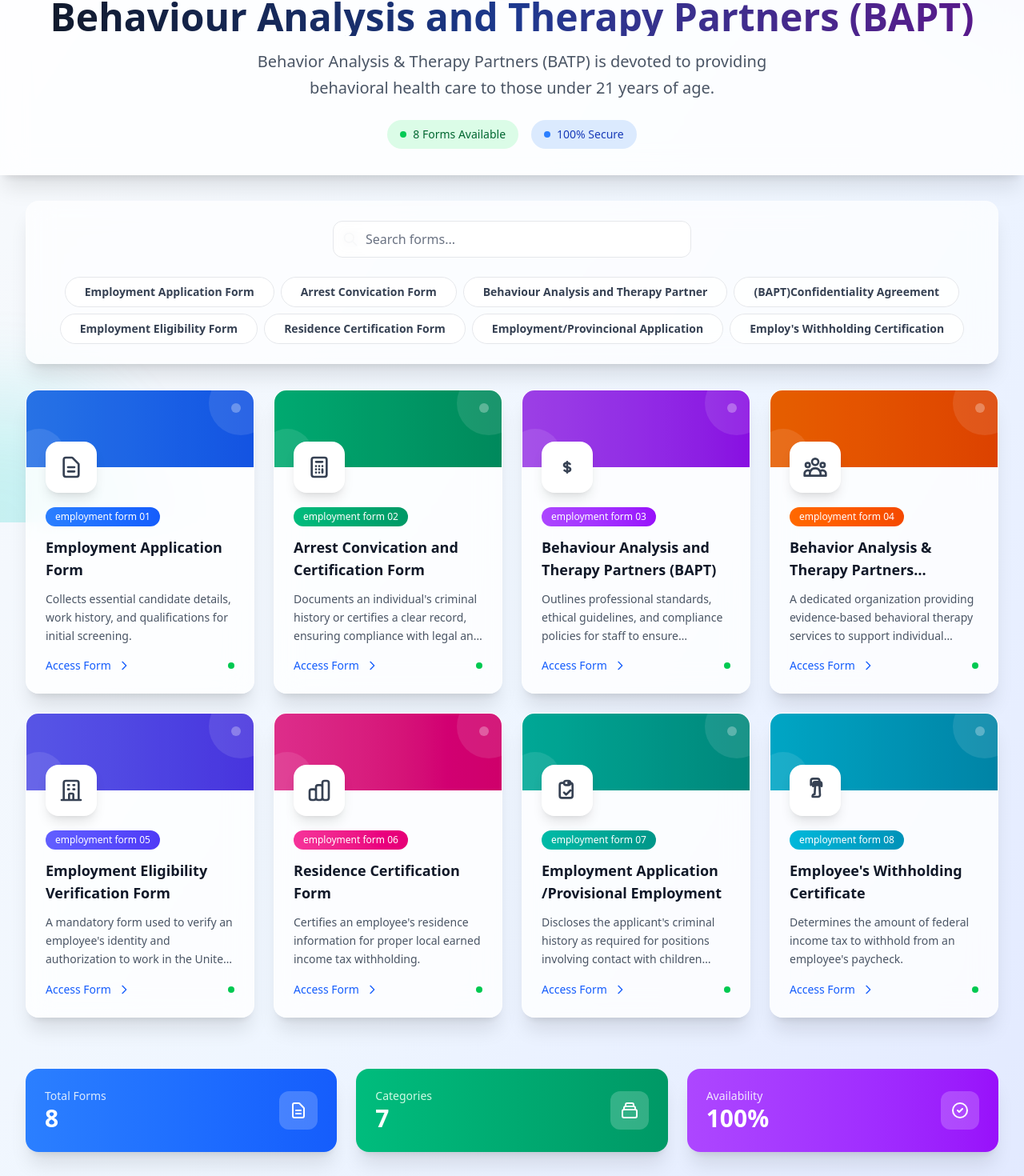
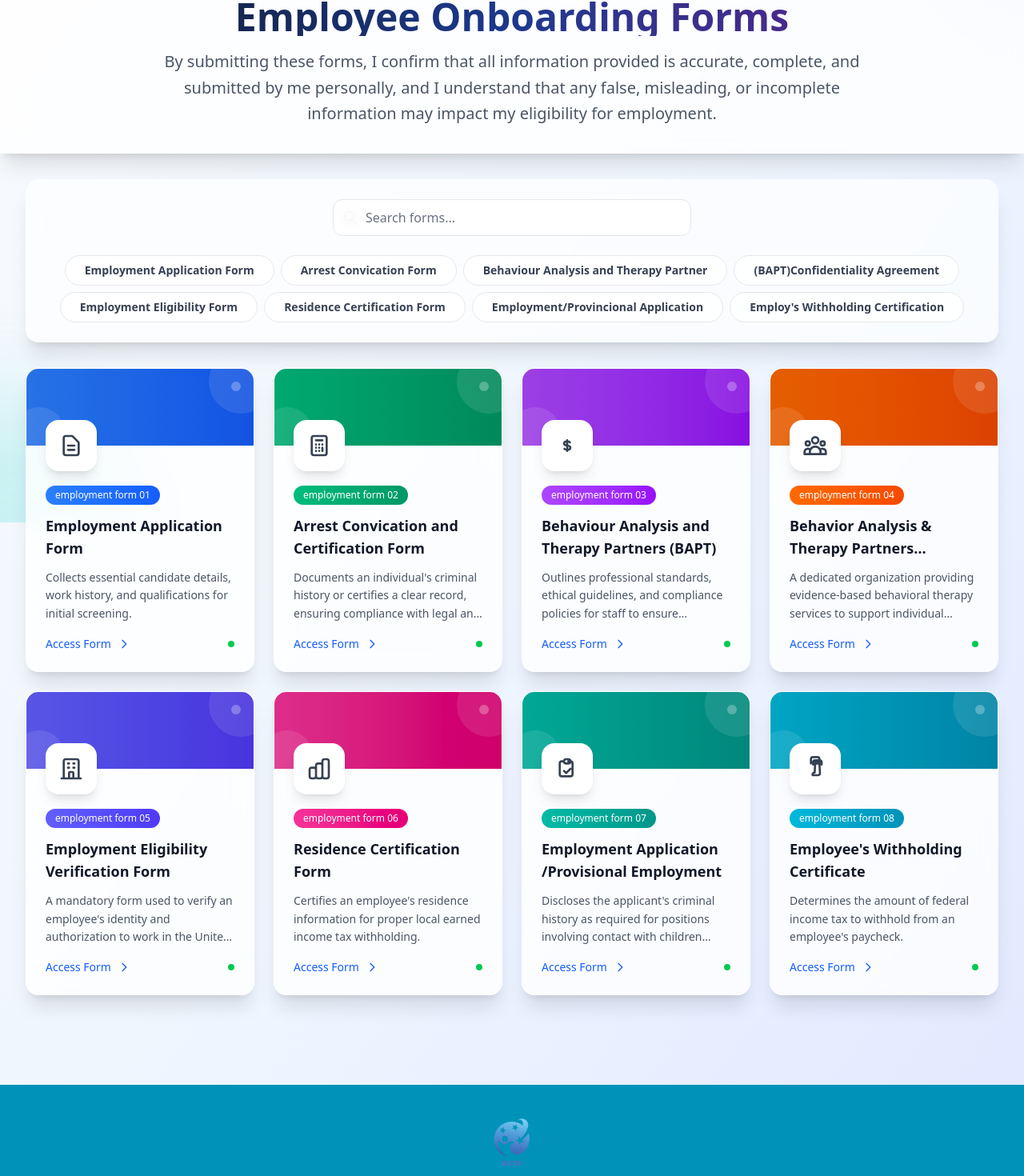
Before and after one commit to Mehwish0010/document-form, a Next.js app: page / in a window 1280 px wide. Shown: the part 147-1617 px from the top of the page at 80% size. Built offline with nearby package versions, Linux system fonts and the light colour scheme.

Commit message:
Updated UI components and added image for BAPT

```diff
--- a/src/app/form6/page.tsx
+++ b/src/app/form6/page.tsx
@@ -189,6 +189,13 @@
                 clearOnResize={false}
                 backgroundColor='rgba(0,0,0,0)'
               />
+              <button
+                type="button"
+                onClick={() => guardianSigCanvas.current?.clear()}
+                className="mt-2 px-3 py-2 text-xs text-red-600 hover:text-gray-800 border border-gray-300 rounded hover:bg-gray-50 transition-colors"
+              >
+                Clear Signature
+              </button>
             </div>
           </div>
           <div className="flex items-center gap-x-2 mt-4">
--- a/src/app/forms/page.tsx
+++ b/src/app/forms/page.tsx
@@ -354,6 +354,13 @@
                         height: 200
                       }}
                     />
+                    <button
+                      type="button"
+                      onClick={() => signaturePadRef.current?.clear()}
+                      className="mt-2 px-4 py-2  text-sm text-red-600 hover:text-gray-800 border border-gray-300 rounded hover:bg-gray-50 transition-colors"
+                    >
+                      Clear Signature
+                    </button>
                   </div>
                   <div className="flex-1 ml-8 mb-10">
                     <input
--- a/src/app/page.tsx
+++ b/src/app/page.tsx
@@ -210,23 +210,18 @@
   </div>
 
   <h1 className="text-5xl font-bold bg-gradient-to-r from-gray-900 via-blue-900 to-purple-900 bg-clip-text text-transparent mb-4">
-    Behaviour Analysis and Therapy Partners (BAPT)
+  Employee Onboarding Forms
+
   </h1>
 
-  <p className="text-xl text-gray-600 max-w-2xl mx-auto leading-relaxed">
-  Behavior Analysis & Therapy Partners (BATP) is devoted to providing behavioral health care to those under 21 years of age.
+  <p className="text-xl font-medium text-gray-600 max-w-4xl mx-auto leading-relaxed">
+
+
+
+By submitting these forms, I confirm that all information provided is accurate, complete, and submitted by me personally, and I understand that any false, misleading, or incomplete information may impact my eligibility for employment.
   </p>
 
-  <div className="mt-6 flex items-center justify-center space-x-4">
-    <div className="flex items-center space-x-2 bg-green-100 text-green-800 px-4 py-2 rounded-full text-sm font-medium">
-      <div className="w-2 h-2 bg-green-500 rounded-full animate-pulse"></div>
-      <span>{forms.length} Forms Available</span>
-    </div>
-    <div className="flex items-center space-x-2 bg-blue-100 text-blue-800 px-4 py-2 rounded-full text-sm font-medium">
-      <div className="w-2 h-2 bg-blue-500 rounded-full"></div>
-      <span>100% Secure</span>
-    </div>
-  </div>
+
 </div>
 </div>
         </div>
@@ -346,81 +341,28 @@
         </div>
 
         {/* Stats Section */}
-        <div className="mt-16 grid grid-cols-1 md:grid-cols-3 gap-6">
-          <div className="bg-gradient-to-r from-blue-500 to-blue-600 rounded-2xl p-6 text-white shadow-xl">
-            <div className="flex items-center justify-between">
-              <div>
-                <p className="text-blue-100 text-sm font-medium">Total Forms</p>
-                <p className="text-3xl font-bold">{forms.length}</p>
-              </div>
-              <div className="w-12 h-12 bg-white/20 rounded-xl flex items-center justify-center">
-                <svg className="w-6 h-6" fill="none" stroke="currentColor" viewBox="0 0 24 24">
-                  <path
-                    strokeLinecap="round"
-                    strokeLinejoin="round"
-                    strokeWidth={2}
-                    d="M9 12h6m-6 4h6m2 5H7a2 2 0 01-2-2V5a2 2 0 012-2h5.586a1 1 0 01.707.293l5.414 5.414a1 1 0 01.293.707V19a2 2 0 01-2 2z"
-                  />
-                </svg>
-              </div>
-            </div>
-          </div>
 
-          <div className="bg-gradient-to-r from-emerald-500 to-emerald-600 rounded-2xl p-6 text-white shadow-xl">
-            <div className="flex items-center justify-between">
-              <div>
-                <p className="text-emerald-100 text-sm font-medium">Categories</p>
-                <p className="text-3xl font-bold">{categories.length - 1}</p>
-              </div>
-              <div className="w-12 h-12 bg-white/20 rounded-xl flex items-center justify-center">
-                <svg className="w-6 h-6" fill="none" stroke="currentColor" viewBox="0 0 24 24">
-                  <path
-                    strokeLinecap="round"
-                    strokeLinejoin="round"
-                    strokeWidth={2}
-                    d="M19 11H5m14 0a2 2 0 012 2v6a2 2 0 01-2 2H5a2 2 0 01-2-2v-6a2 2 0 012-2m14 0V9a2 2 0 00-2-2M5 11V9a2 2 0 012-2m0 0V5a2 2 0 012-2h6a2 2 0 012 2v2M7 7h10"
-                  />
-                </svg>
-              </div>
-            </div>
-          </div>
-
-          <div className="bg-gradient-to-r from-purple-500 to-purple-600 rounded-2xl p-6 text-white shadow-xl">
-            <div className="flex items-center justify-between">
-              <div>
-                <p className="text-purple-100 text-sm font-medium">Availability</p>
-                <p className="text-3xl font-bold">100%</p>
-              </div>
-              <div className="w-12 h-12 bg-white/20 rounded-xl flex items-center justify-center">
-                <svg className="w-6 h-6" fill="none" stroke="currentColor" viewBox="0 0 24 24">
-                  <path
-                    strokeLinecap="round"
-                    strokeLinejoin="round"
-                    strokeWidth={2}
-                    d="M9 12l2 2 4-4m6 2a9 9 0 11-18 0 9 9 0 0118 0z"
-                  />
-                </svg>
-              </div>
-            </div>
-          </div>
-        </div>
       </div>
 
       {/* Footer */}
-      <footer className="relative mt-20 bg-green-500 text-white">
+      <footer className="relative mt-20 bg-cyan-600 text-white">
         <div className="max-w-7xl mx-auto px-4 sm:px-6 lg:px-8 py-12">
           <div className="text-center">
-            <div className="inline-flex items-center justify-center w-12 h-12  rounded-xl mb-4">
-            <Image src="/clientform.webp" alt="logo" height={42} width={58}/>
+            <div className="inline-flex items-center justify-center w-12 h-12 bg-transparent rounded-xl mb-4">
+            <Image src="/clientform.webp" alt="logo" height={52} width={58}/>
             </div>
             <h3 className="text-2xl font-bold mb-2">Behaviour Analysis & Therapy Partners</h3>
             <p className="text-white-400 mb-6">Secure • Compliant • Professional</p>
             <div className="flex justify-center space-x-6 text-sm text-gray-white">
               <span>© 2025 All rights reserved</span>
               <span>•</span>
-              <span>Privacy Policy</span>
+              <Link href="/privacy-policy">
+  <span className="text-white hover:underline cursor-pointer">Privacy Policy</span>
+</Link>
               <span>•</span>
-              <span>Terms of Service</span>
+              <Link href="/terms-of-services">
+  <span className="text-white hover:underline cursor-pointer">Terms of Services</span>
+</Link>
             </div>
           </div>
         </div>
--- a/src/components/form5.tsx
+++ b/src/components/form5.tsx
@@ -1,6 +1,7 @@
 'use client';
 
-import React from 'react';
+import React, { useRef } from 'react';
+import SignatureCanvas from 'react-signature-canvas';
 
 export default function ConfidentialityAgreement() {
     const [formData, setFormData] = React.useState({
@@ -9,6 +10,8 @@
       date: '',
       print: ''
     });
+
+    const signaturePadRef = useRef<SignatureCanvas>(null);
 
     const handleChange = (e: React.ChangeEvent<HTMLInputElement>) => {
       setFormData({
@@ -27,10 +30,12 @@
           return;
         }
 
+        const signatureDataUrl = signaturePadRef.current?.toDataURL() || '';
+
         // Prepare the data
         const formDataToSend = {
           name: formData.name.trim(),
-          signature: formData.signature.trim(),
+          signature: signatureDataUrl,
           date: formData.date,
           print: formData.print.trim()
         };
@@ -111,14 +116,23 @@
         <div className="space-y-12 mt-32">
           <div className="flex justify-between">
             <div className="flex flex-col">
-              <input
-                type="text"
-                name="signature"
-                value={formData.signature}
-                onChange={handleChange}
-                className="border-b border-black w-60 focus:outline-none focus:border-blue-500"
-                required
-              />
+              <div className="border-b border-black w-60">
+                <SignatureCanvas
+                  ref={signaturePadRef}
+                  canvasProps={{
+                    className: 'signature-canvas',
+                    width: 240,
+                    height: 100
+                  }}
+                />
+                <button
+                  type="button"
+                  onClick={() => signaturePadRef.current?.clear()}
+                  className="mt-2 px-4 py-2 text-sm text-red-600 hover:text-gray-800 border border-gray-300 rounded hover:bg-gray-50 transition-colors"
+                >
+                  Clear Signature
+                </button>
+              </div>
               <span className="text-sm mt-6">Signature</span>
             </div>
             <div className="flex flex-col">
```
